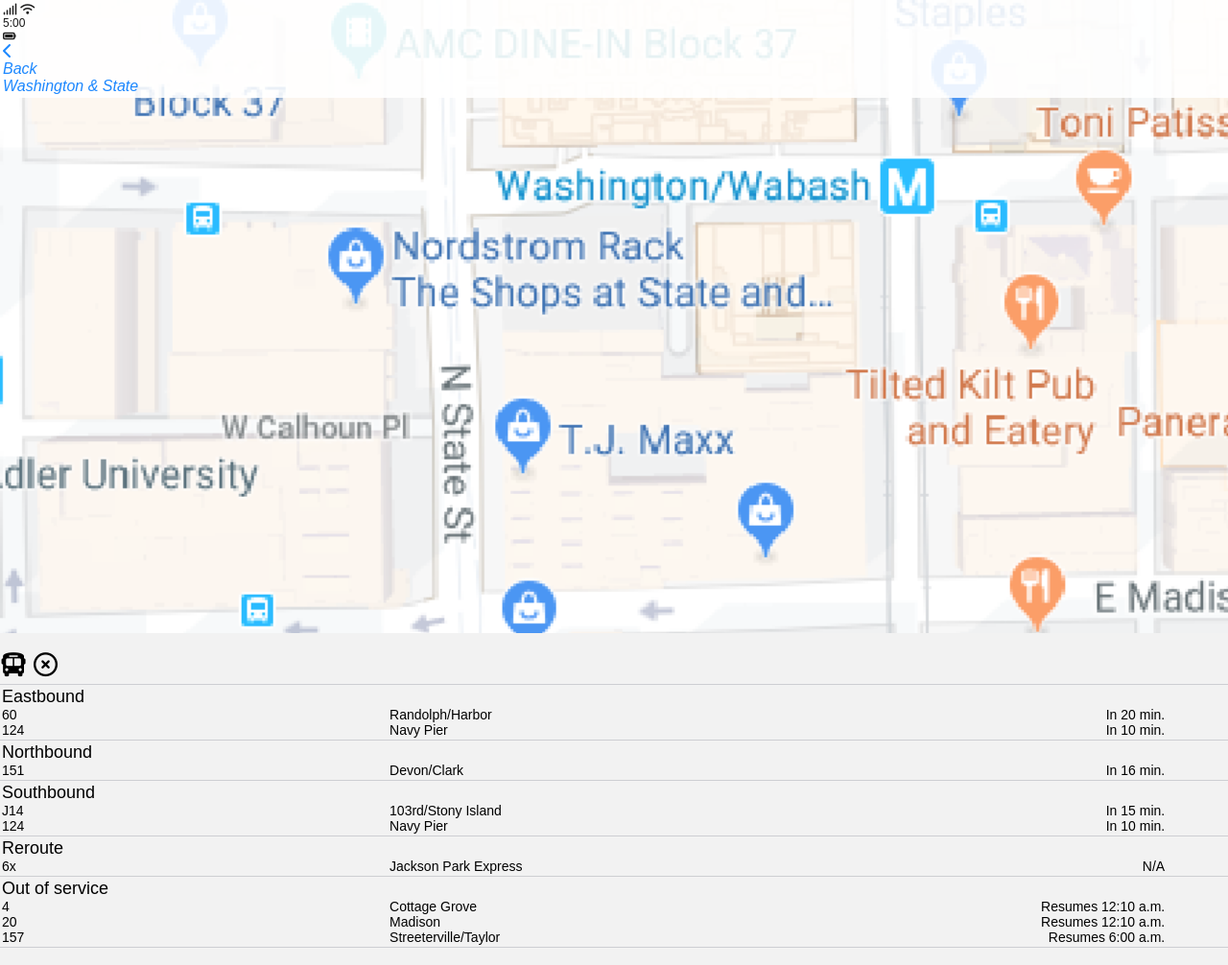
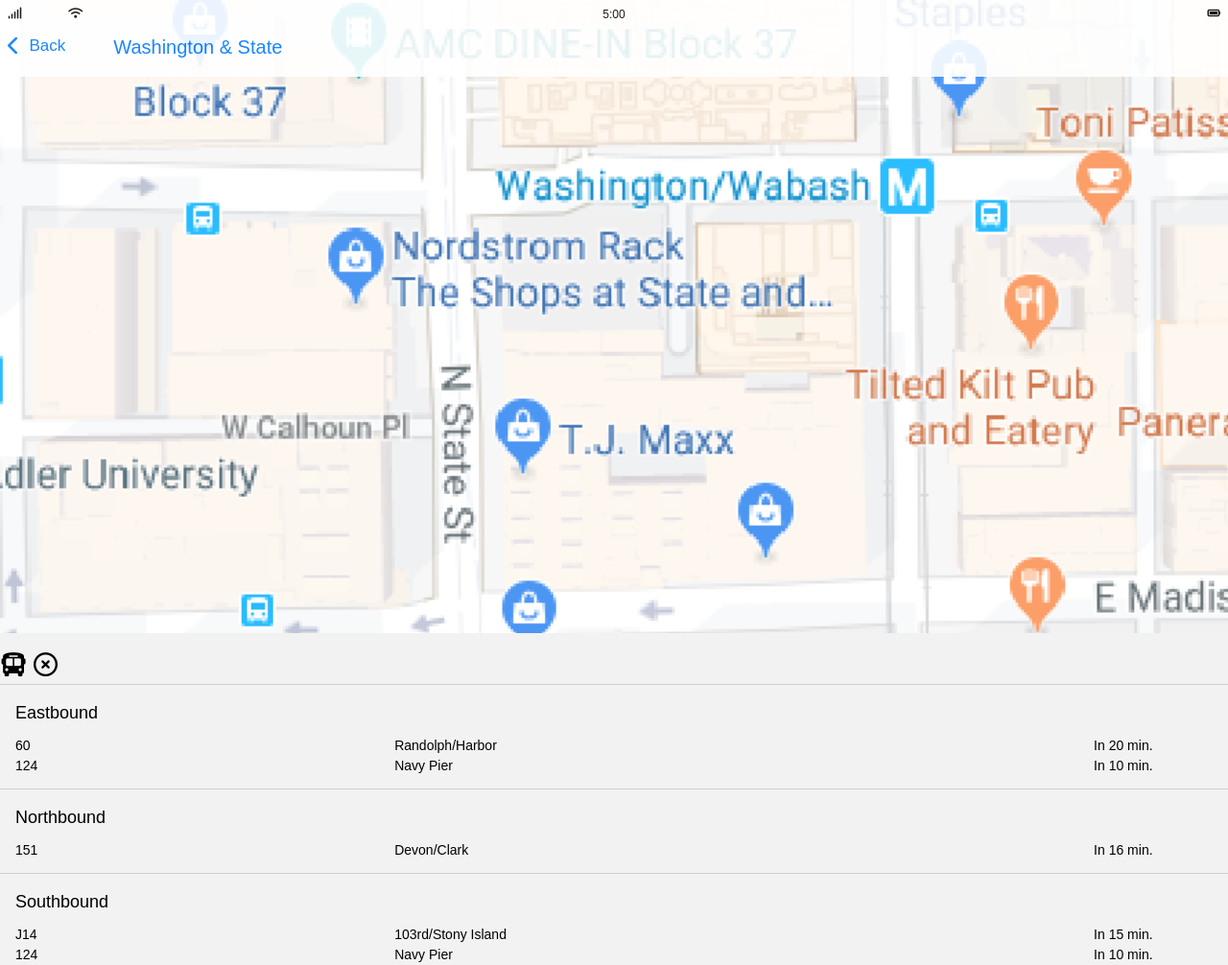
Before and after one commit to Justinacanzo/Busy-Bus-App, a plain HTML site: page index.html in a window 1280 px wide. Shown: the top 1006 px of the page at 96% size. Drawn offline with Linux system fonts and the light colour scheme.

Commit message:
updated changes 8/29/18

```diff
--- a/css/style.css
+++ b/css/style.css
@@ -13,31 +13,69 @@
 
 nav {
   margin: 0 auto;
-  padding: 3px;
+  padding: 8px;
+  height: 80px;
   position: fixed;
   opacity: .89;
   width: 100%;
   background-color: white;
 }
 
-span {
+.fa-chevron-left {
+  font-size: 20px;
+  float: left;
+}
+
+.back {
+  font-size: 17px;
+  float: left;
+  padding-left: 10px;
+}
+
+.fa-battery-full {
   float: right;
-  width: 65%;
+  width: 20%;
+  text-align: right;
+}
+
+.fa-signal {
+  float: left;
+  width: 5%;
+}
+
+.fa-wifi {
+  float: left;
+  width: 40%;
+}
+
+.time {
+  float: left;
+  text-align: center;
+  width: 10%;
 }
 
 h1 {
   font-size: 18px;
-  text-align: left;
+  padding-top: 3px;
+  padding-bottom: 10px;
 }
 
 h2, h3 {
   text-align: left;
+  padding-top: 5px;
   font-size: 14px;
 }
 
 h4 {
+  padding-top: 5px;
   text-align: right;
   font-size: 14px;
+}
+
+h5 {
+  float: left;
+  font-size: 20px;
+  padding-left: 50px;
 }
 
 .bus-icon {
@@ -62,15 +100,15 @@
 }
 
 .arrow-left {
-  font-style: oblique;
+  padding-top: 30px;
+  height: 60px;
   font-size: 16px;
   font-family: sans-serif;
   color: #007AFF;
-  float: left;
 }
 
 .location {
-  padding: 2px;
+  padding: 16px;
   border-bottom:  0.7px solid #CDCED2;
   width: 100%;
   float: left;
```
